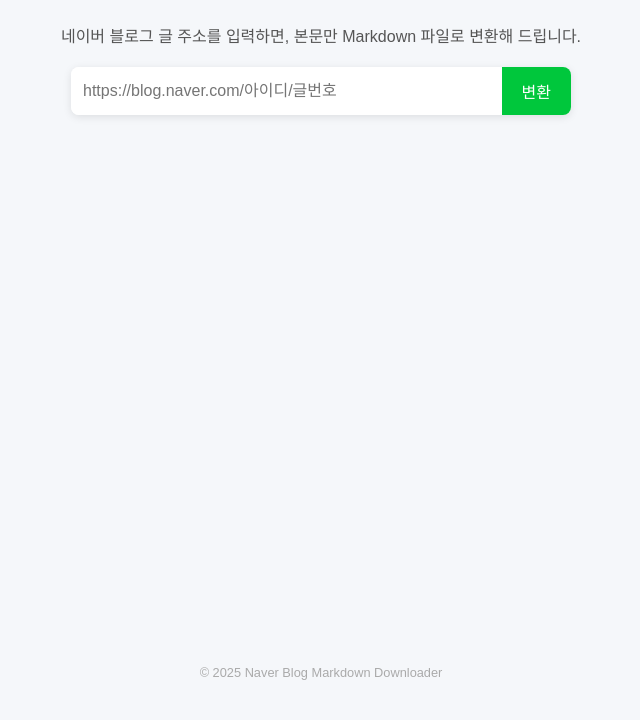
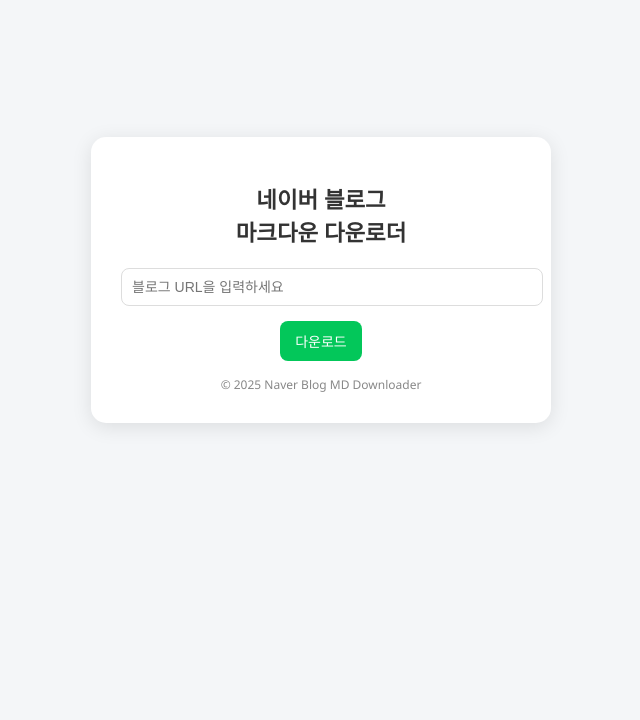
Before and after one commit to dadream00/naver-blog-md-downloader, a website: page index.html in a window 1280 px wide. Shown: the part 120-840 px from the top of the page, without its empty margins (319-959 px from the left). After the commit the page ends 800 px from the top, so only its background shows below. Drawn offline with Linux system fonts and the light colour scheme.

Commit message:
Update index.html

```diff
--- a/index.html
+++ b/index.html
@@ -3,105 +3,88 @@
 <head>
   <meta charset="UTF-8" />
   <meta name="viewport" content="width=device-width, initial-scale=1.0" />
-  <title>Naver Blog → Markdown 변환기</title>
+  <title>네이버 블로그 MD 다운로더</title>
   <style>
     body {
-      font-family: 'Pretendard', sans-serif;
-      background-color: #f5f7fa;
+      font-family: 'Segoe UI', sans-serif;
+      background-color: #f4f6f8;
       display: flex;
-      flex-direction: column;
+      justify-content: center;
       align-items: center;
-      justify-content: flex-start;
-      min-height: 100vh;
+      height: 100vh;
       margin: 0;
-      padding: 20px;
+    }
+    .container {
+      background: white;
+      padding: 30px;
+      border-radius: 15px;
+      box-shadow: 0 4px 20px rgba(0,0,0,0.1);
+      width: 400px;
+      text-align: center;
     }
     h1 {
-      margin-top: 40px;
-      font-size: 2rem;
-      color: #2c3e50;
+      font-size: 1.4em;
+      margin-bottom: 20px;
+      color: #333;
     }
-    p {
-      color: #555;
-      margin-bottom: 20px;
-    }
-    .input-group {
-      display: flex;
+    input[type="text"] {
       width: 100%;
-      max-width: 500px;
-      background: white;
+      padding: 10px;
+      border: 1px solid #ddd;
       border-radius: 8px;
-      overflow: hidden;
-      box-shadow: 0 2px 8px rgba(0,0,0,0.1);
-    }
-    input {
-      flex: 1;
-      padding: 12px;
-      border: none;
-      outline: none;
-      font-size: 1rem;
+      margin-bottom: 15px;
+      font-size: 14px;
     }
     button {
-      background: #00c73c;
+      background-color: #03c75a;
       color: white;
+      padding: 10px 15px;
       border: none;
-      padding: 12px 20px;
+      border-radius: 8px;
       cursor: pointer;
-      font-size: 1rem;
-      transition: background 0.2s;
+      font-size: 14px;
     }
     button:hover {
-      background: #009e31;
+      background-color: #02a84b;
     }
-    footer {
-      margin-top: auto;
-      font-size: 0.8rem;
-      color: #aaa;
-      padding: 20px 0;
+    .footer {
+      font-size: 12px;
+      color: #888;
+      margin-top: 15px;
     }
   </style>
 </head>
 <body>
-  <h1>📝 Naver Blog → Markdown 변환기</h1>
-  <p>네이버 블로그 글 주소를 입력하면, 본문만 Markdown 파일로 변환해 드립니다.</p>
-
-  <div class="input-group">
-    <input id="url" placeholder="https://blog.naver.com/아이디/글번호" />
-    <button onclick="downloadMarkdown()">변환</button>
+  <div class="container">
+    <h1>네이버 블로그<br>마크다운 다운로더</h1>
+    <input type="text" id="url" placeholder="블로그 URL을 입력하세요" />
+    <button onclick="downloadMarkdown()">다운로드</button>
+    <div class="footer">© 2025 Naver Blog MD Downloader</div>
   </div>
-
-  <footer>© 2025 Naver Blog Markdown Downloader</footer>
 
   <script>
     async function downloadMarkdown() {
-      const url = document.getElementById('url').value.trim();
+      const url = document.getElementById('url').value;
       if (!url) {
-        alert("URL을 입력하세요!");
+        alert('URL을 입력해주세요.');
         return;
       }
-
       try {
         const res = await fetch('/api/convert', {
           method: 'POST',
           headers: { 'Content-Type': 'application/json' },
           body: JSON.stringify({ url })
         });
-
-        if (!res.ok) {
-          const msg = await res.text();
-          alert("변환 실패: " + msg);
-          return;
-        }
-
+        if (!res.ok) throw new Error('변환 실패');
         const blob = await res.blob();
         const a = document.createElement('a');
-        a.href = URL.createObjectURL(blob);
+        a.href = window.URL.createObjectURL(blob);
         a.download = 'post.md';
         document.body.appendChild(a);
         a.click();
         a.remove();
-      } catch (error) {
-        alert("오류 발생: " + error.message);
+      } catch (err) {
+        alert('변환 실패: ' + err.message);
       }
     }
   </script>
```
